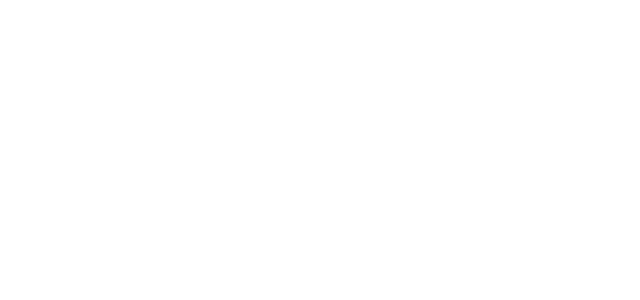
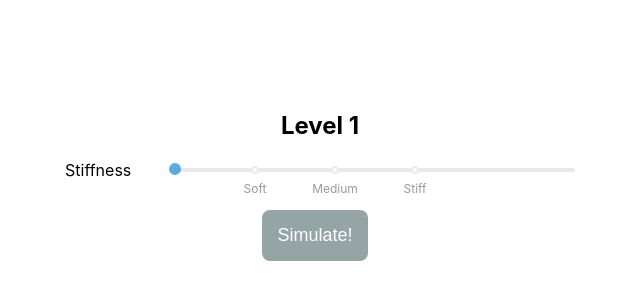
Before and after one commit to OpenHeartDevelopers/web.cemrg.demo, a React (Create React App) app in the folder mini-game/: page /level1 in a window 1280 px wide. Before the commit this address had no page. Shown: the part 224-524 px from the top of the page, without its empty margins (320-960 px from the left). Built offline with nearby package versions, Linux system fonts and the light colour scheme.

Commit message:
Added Level 1 as an extra function

```diff
--- a/mini-game/src/App.js
+++ b/mini-game/src/App.js
@@ -3,13 +3,14 @@
 import React from 'react';
 import { BrowserRouter as Router, Route, Routes } from 'react-router-dom';
 import MainPage from './MainPage';
-import Level3 from './Level3';
+import {Level1, Level3} from './Levels';
 
 function App() {
   return (
     <Router>
       <Routes>
         <Route path="/" element={<MainPage />} />
+        <Route path="/level1" element={<Level1 />} />
         <Route path="/level3" element={<Level3 />} />
       </Routes>
     </Router>
--- a/mini-game/src/Level3.js
+++ b/mini-game/src/Level1.js
@@ -3,7 +3,7 @@
 import 'rc-slider/assets/index.css';
 import './styles.css';
 
-const Level3 = () => {
+const Level1 = () => {
   const [selectedStiffness, setSelectedStiffness] = useState('');
   const [selectedPressure, setSelectedPressure] = useState('');
   const [selectedResistance, setSelectedResistance] = useState('');
--- /dev/null
+++ b/mini-game/src/Levels.js
@@ -0,0 +1,157 @@
+// Levels.js
+import React, { useState, useEffect } from 'react';
+import Slider from 'rc-slider';
+import 'rc-slider/assets/index.css';
+import './styles.css';
+
+export const Level1 = () => {
+  const [selectedStiffness, setSelectedStiffness] = useState('');
+  const [isSimulateDisabled, setIsSimulateDisabled] = useState(true);
+
+  useEffect(() => {
+    // Check if the slider has the value "" after Simulate button activation
+    const sliderEmpty = selectedStiffness === '';
+
+    // Update the disabled state based on the condition
+    setIsSimulateDisabled(sliderEmpty);
+  }, [selectedStiffness]);
+
+  const handleSliderChange = (row, value) => {
+    switch (row) {
+      case 'stiffness':
+        setSelectedStiffness(value);
+        break;
+      default:
+        break;
+    }
+  };
+
+  const simulate = () => {
+    if (selectedStiffness !== '') {
+      // Perform simulation logic for Level 1
+      console.log('Simulation for Level 1');
+    } else {
+      alert('Please select a value other than "" on the slider before simulating.');
+    }
+  };
+
+  return (
+    <div className="level1-container">
+      <h2>Level 1</h2>
+      {/* Row 1: Stiffness */}
+      <div className="slider-row">
+        <div className="slider-label">Stiffness</div>
+        <div className="slider-wrapper">
+          <Slider
+            min={0}
+            max={5}
+            step={1}
+            marks={{ 0: '', 1: 'Soft', 2: 'Medium', 3: 'Stiff' }}
+            value={selectedStiffness}
+            onChange={(value) => handleSliderChange('stiffness', value)}
+          />
+        </div>
+      </div>
+
+      {/* Simulate Button */}
+      <button className="simulate-button" onClick={simulate} disabled={isSimulateDisabled}>
+        Simulate!
+      </button>
+    </div>
+  );
+};
+
+export const Level3 = () => {
+  const [selectedStiffness, setSelectedStiffness] = useState('');
+  const [selectedPressure, setSelectedPressure] = useState('');
+  const [selectedResistance, setSelectedResistance] = useState('');
+  const [isSimulateDisabled, setIsSimulateDisabled] = useState(true);
+
+  useEffect(() => {
+    // Check if any slider has the value "" after Simulate button activation
+    const anySliderEmpty = selectedStiffness === '' || selectedPressure === '' || selectedResistance === '';
+
+    // Update the disabled state based on the condition
+    setIsSimulateDisabled(anySliderEmpty);
+  }, [selectedStiffness, selectedPressure, selectedResistance]);
+
+  const handleSliderChange = (row, value) => {
+    switch (row) {
+      case 'stiffness':
+        setSelectedStiffness(value);
+        break;
+      case 'pressure':
+        setSelectedPressure(value);
+        break;
+      case 'resistance':
+        setSelectedResistance(value);
+        break;
+      default:
+        break;
+    }
+  };
+
+  const simulate = () => {
+    if (selectedStiffness !== '' && selectedPressure !== '' && selectedResistance !== '') {
+      // Perform simulation logic for Level 3
+      console.log('Simulation for Level 3');
+    } else {
+      alert('Please select values other than "" on each slider before simulating.');
+    }
+  };
+
+  return (
+    <div className="level3-container">
+      <h2>Level 3</h2>
+      {/* Row 1: Stiffness */}
+      <div className="slider-row">
+        <div className="slider-label">Stiffness</div>
+        <div className="slider-wrapper">
+          <Slider
+            min={0}
+            max={5}
+            step={1}
+            marks={{ 0: '', 1: '1', 2: '2', 3: '3', 4: '4', 5: '5' }}
+            value={selectedStiffness}
+            onChange={(value) => handleSliderChange('stiffness', value)}
+          />
+        </div>
+      </div>
+
+      {/* Row 2: Pressure */}
+      <div className="slider-row">
+        <div className="slider-label">Pressure</div>
+        <div className="slider-wrapper">
+          <Slider
+            min={0}
+            max={5}
+            step={1}
+            marks={{ 0: '', 1: '1', 2: '2', 3: '3', 4: '4', 5: '5' }}
+            value={selectedPressure}
+            onChange={(value) => handleSliderChange('pressure', value)}
+          />
+        </div>
+      </div>
+
+      {/* Row 3: Valve Resistance */}
+      <div className="slider-row">
+        <div className="slider-label">Valve Resistance</div>
+        <div className="slider-wrapper">
+          <Slider
+            min={0}
+            max={5}
+            step={1}
+            marks={{ 0: '', 1: '1', 2: '2', 3: '3', 4: '4', 5: '5' }}
+            value={selectedResistance}
+            onChange={(value) => handleSliderChange('resistance', value)}
+          />
+        </div>
+      </div>
+
+      {/* Simulate Button */}
+      <button className="simulate-button" onClick={simulate} disabled={isSimulateDisabled}>
+        Simulate!
+      </button>
+    </div>
+  );
+};
--- a/mini-game/src/styles.css
+++ b/mini-game/src/styles.css
@@ -1,4 +1,12 @@
 .level3-container {
+    height: 100vh; /* Set the height to 100% of the viewport height */
+    display: flex;
+    flex-direction: column;
+    align-items: center;
+    justify-content: center;
+  }
+
+  .level1-container {
     height: 100vh; /* Set the height to 100% of the viewport height */
     display: flex;
     flex-direction: column;
```
